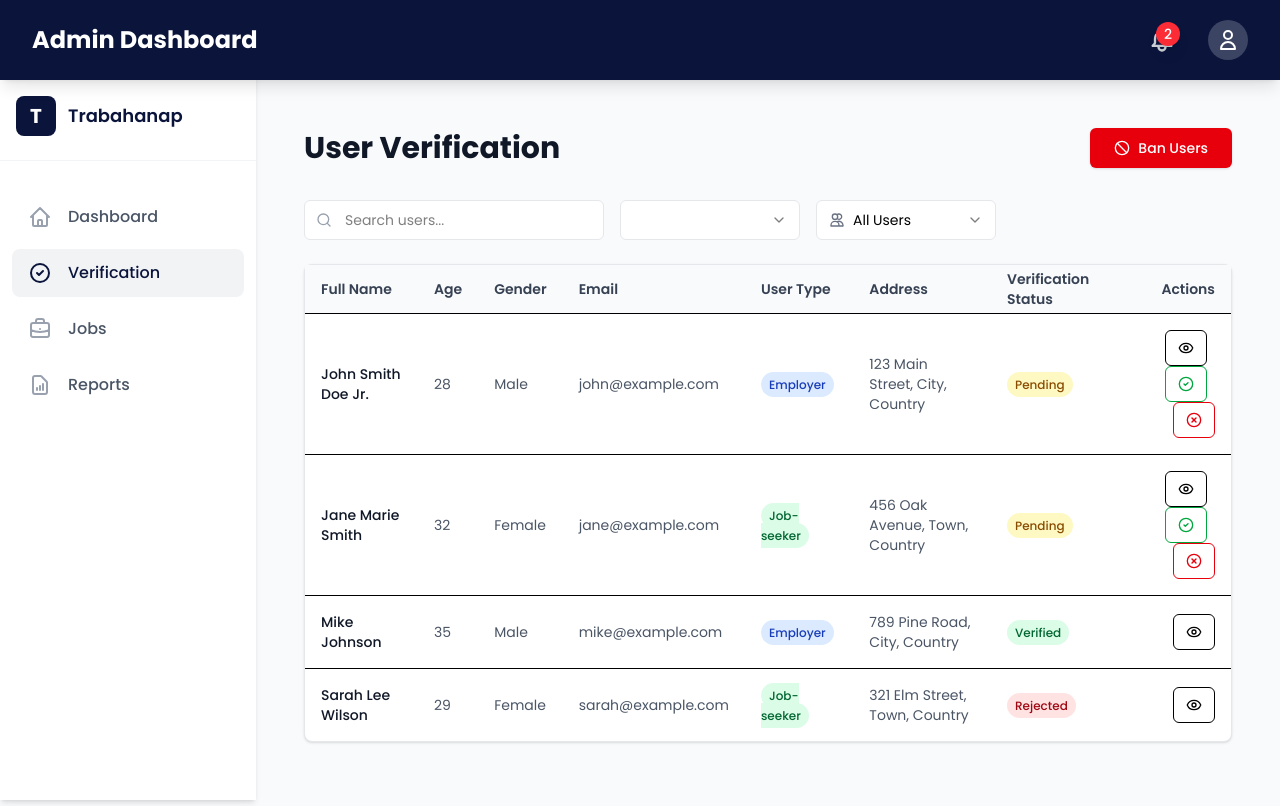
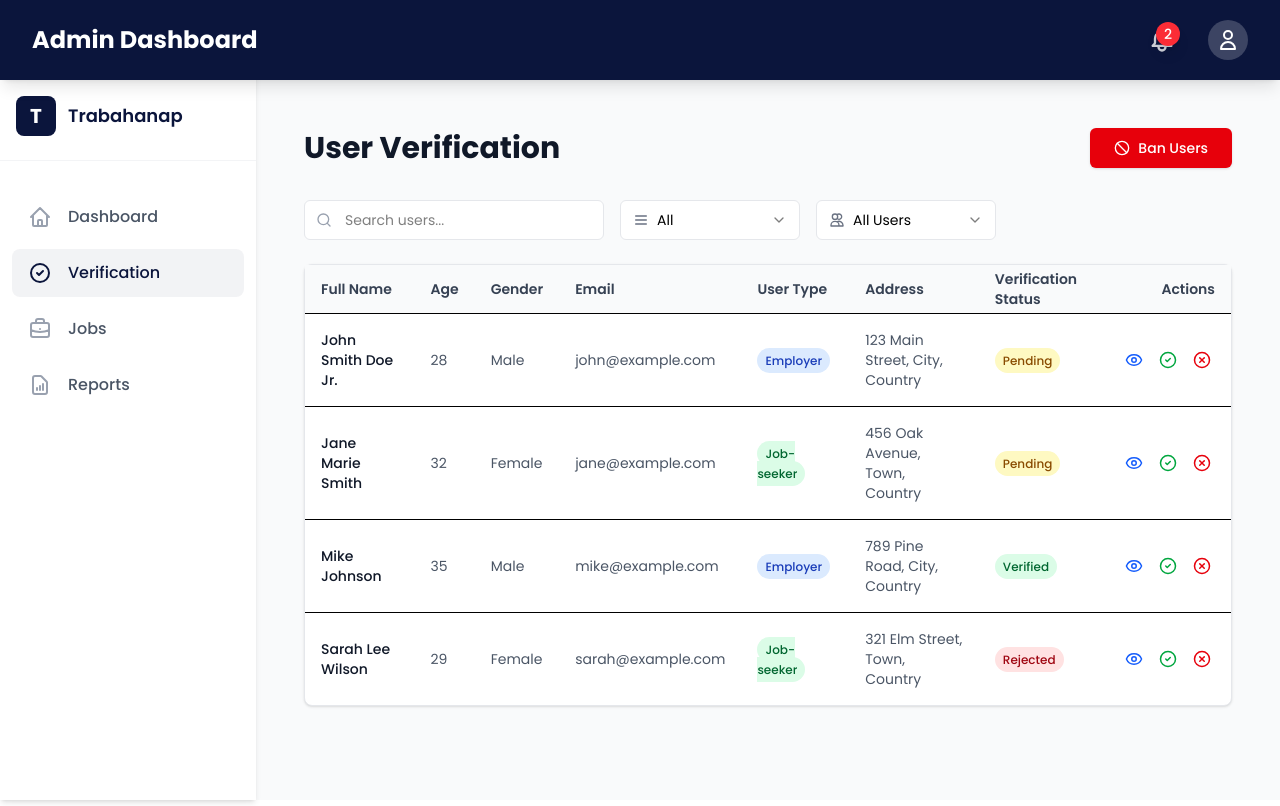
Before and after one commit to Tres-cyber/Trabahanap-Admin, a React (Vite) app in the folder packages/frontend/: page /verification in a window 1280 px wide. Built offline with nearby package versions, Linux system fonts and the light colour scheme.

Commit message:
Update verification pages

```diff
--- a/packages/frontend/src/pages/verification/[id].tsx
+++ b/packages/frontend/src/pages/verification/[id].tsx
@@ -22,6 +22,7 @@ interface User {
   status: string;
   verificationStatus: 'Pending' | 'Verified' | 'Rejected';
   jobTags?: string[]; // Optional job tags for job-seekers
+  profilePicture?: string; // Add profile picture field
 }
 
 const VerificationProfilePage = () => {
@@ -49,7 +50,8 @@ const VerificationProfilePage = () => {
     userType: "Job-seeker",
     status: "Active",
     verificationStatus: "Pending",
-    jobTags: ["Web Development", "React", "TypeScript", "Node.js", "UI/UX Design"]
+    jobTags: ["Web Development", "React", "TypeScript", "Node.js", "UI/UX Design"],
+    profilePicture: undefined // Add profile picture field
   };
 
   useEffect(() => {
@@ -108,6 +110,11 @@ const VerificationProfilePage = () => {
       setConfirmBan(false);
       setTimeout(() => setShowToast(false), 3000);
     }
+  };
+
+  // Function to generate initials for placeholder
+  const getInitials = (firstName: string, lastName: string) => {
+    return `${firstName.charAt(0)}${lastName.charAt(0)}`.toUpperCase();
   };
 
   return (
@@ -194,6 +201,34 @@ const VerificationProfilePage = () => {
               exit={{ opacity: 0, y: -20 }}
               className="bg-white rounded-lg shadow-sm border border-gray-200 p-6"
             >
+              {/* Profile Header with Picture */}
+              <div className="flex flex-col md:flex-row items-center gap-6 mb-8 pb-8 border-b">
+                <div className="relative">
+                  {user.profilePicture ? (
+                    <img
+                      src={user.profilePicture}
+                      alt={`${user.firstName} ${user.lastName}`}
+                      className="w-32 h-32 rounded-full object-cover border-4 border-white shadow-lg"
+                    />
+                  ) : (
+                    <div className="w-32 h-32 rounded-full bg-[#0B153C] flex items-center justify-center text-white text-4xl font-bold shadow-lg">
+                      {getInitials(user.firstName, user.lastName)}
+                    </div>
+                  )}
+                </div>
+                <div className="flex-1 text-center md:text-left">
+                  <h2 className="text-2xl font-bold text-gray-900 mb-2">
+                    {`${user.firstName} ${user.middleName ? user.middleName + ' ' : ''}${user.lastName}${user.suffix ? ' ' + user.suffix : ''}`}
+                  </h2>
+                  <div className="flex flex-wrap gap-4 justify-center md:justify-start">
+                    <span className={`inline-flex items-center gap-2 px-3 py-1 rounded-full text-sm font-medium ${getStatusColor(user.verificationStatus)}`}>
+                      {getStatusIcon(user.verificationStatus)}
+                      {user.verificationStatus}
+                    </span>
+                  </div>
+                </div>
+              </div>
+
               <div className="grid grid-cols-1 md:grid-cols-2 gap-6">
                 <div className="space-y-4">
                   <div>
@@ -239,17 +274,6 @@ const VerificationProfilePage = () => {
                     }`}>
                       {user.userType}
                     </span>
-                  </div>
-                  <div>
-                    <h3 className="text-sm font-medium text-gray-500">Verification Status</h3>
-                    <motion.span
-                      initial={{ scale: 0.8 }}
-                      animate={{ scale: 1 }}
-                      className={`inline-flex items-center gap-1 mt-1 px-2 py-1 rounded-full text-xs font-medium ${getStatusColor(user.verificationStatus)}`}
-                    >
-                      {getStatusIcon(user.verificationStatus)}
-                      {user.verificationStatus}
-                    </motion.span>
                   </div>
                   {user.userType === 'Job-seeker' && user.jobTags && (
                     <div>
--- a/packages/frontend/src/pages/verification/index.tsx
+++ b/packages/frontend/src/pages/verification/index.tsx
@@ -251,6 +251,14 @@ const VerificationPage = () => {
               <SelectValue placeholder="Select status" />
             </SelectTrigger>
             <SelectContent className="bg-white border border-gray-200 shadow-lg rounded-md">
+              <SelectItem value="All" className="hover:bg-gray-50 cursor-pointer">
+                <span className="flex items-center gap-2">
+                  <svg className="w-4 h-4 text-gray-500" fill="none" stroke="currentColor" viewBox="0 0 24 24">
+                    <path strokeLinecap="round" strokeLinejoin="round" strokeWidth="2" d="M4 6h16M4 12h16M4 18h16" />
+                  </svg>
+                  All
+                </span>
+              </SelectItem>
               <SelectItem value="Pending" className="hover:bg-gray-50 cursor-pointer">
                 <span className="flex items-center gap-2">
                   <svg className="w-4 h-4 text-yellow-500" fill="none" stroke="currentColor" viewBox="0 0 24 24">
@@ -292,7 +300,7 @@ const VerificationPage = () => {
               </SelectItem>
               <SelectItem value="Job-seeker" className="hover:bg-gray-50 cursor-pointer">
                 <span className="flex items-center gap-2">
-                  <svg className="w-4 h-4 text-blue-500" fill="none" stroke="currentColor" viewBox="0 0 24 24">
+                  <svg className="w-4 h-4 text-green-500" fill="none" stroke="currentColor" viewBox="0 0 24 24">
                     <path strokeLinecap="round" strokeLinejoin="round" strokeWidth="2" d="M21 13.255A23.931 23.931 0 0112 15c-3.183 0-6.22-.62-9-1.745M16 6V4a2 2 0 00-2-2h-4a2 2 0 00-2 2v2m4 6h.01M5 20h14a2 2 0 002-2V8a2 2 0 00-2-2H5a2 2 0 00-2 2v10a2 2 0 002 2z" />
                   </svg>
                   Job Seekers
@@ -300,7 +308,7 @@ const VerificationPage = () => {
               </SelectItem>
               <SelectItem value="Employer" className="hover:bg-gray-50 cursor-pointer">
                 <span className="flex items-center gap-2">
-                  <svg className="w-4 h-4 text-green-500" fill="none" stroke="currentColor" viewBox="0 0 24 24">
+                  <svg className="w-4 h-4 text-blue-500" fill="none" stroke="currentColor" viewBox="0 0 24 24">
                     <path strokeLinecap="round" strokeLinejoin="round" strokeWidth="2" d="M19 21V5a2 2 0 00-2-2H7a2 2 0 00-2 2v16m14 0h2m-2 0h-5m-9 0H3m2 0h5M9 7h1m-1 4h1m4-4h1m-1 4h1m-5 10v-5a1 1 0 011-1h2a1 1 0 011 1v5m-4 0h4" />
                   </svg>
                   Employers
@@ -372,34 +380,29 @@ const VerificationPage = () => {
                       </span>
                     </TableCell>
                     <TableCell className="text-right space-x-2">
-                      <Button
-                        variant="outline"
-                        size="sm"
+                      <div className="flex space-x-2">
+                        <button
+                          className="p-1 hover:bg-gray-100 rounded"
+                          title="View Details"
                           onClick={() => handleViewProfile(user)}
-                        className="hover:bg-gray-100"
                         >
-                        <Eye className="h-4 w-4" />
-                      </Button>
-                      {user.verificationStatus === 'Pending' && (
-                        <>
-                          <Button
-                            variant="outline"
-                            size="sm"
+                          <Eye size={18} className="text-blue-600" />
+                        </button>
+                        <button
+                          className="p-1 hover:bg-gray-100 rounded"
+                          title="Approve"
                           onClick={() => handleAccept(user)}
-                            className="hover:bg-green-100 text-green-600"
                         >
-                            <CheckCircle2 className="h-4 w-4" />
-                          </Button>
-                          <Button
-                            variant="outline"
-                            size="sm"
+                          <CheckCircle2 size={18} className="text-green-600" />
+                        </button>
+                        <button
+                          className="p-1 hover:bg-gray-100 rounded"
+                          title="Reject"
                           onClick={() => handleReject(user)}
-                            className="hover:bg-red-100 text-red-600"
                         >
-                            <XCircle className="h-4 w-4" />
-                          </Button>
-                        </>
-                      )}
+                          <XCircle size={18} className="text-red-600" />
+                        </button>
+                      </div>
                     </TableCell>
                   </TableRow>
                 ))}
```
Lines whose indentation alone changed are shown as unchanged.
